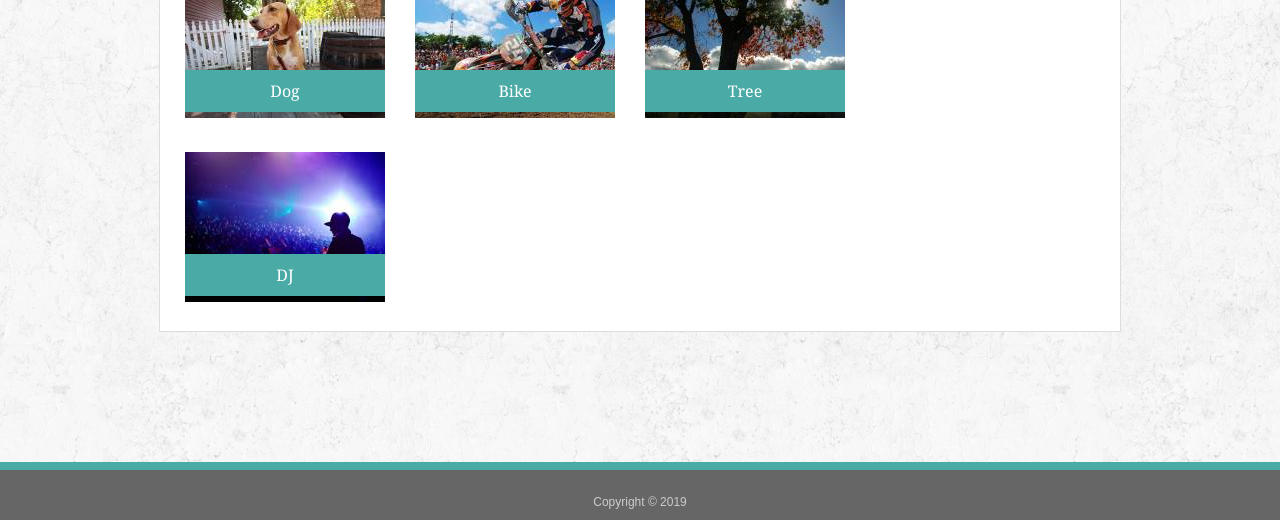
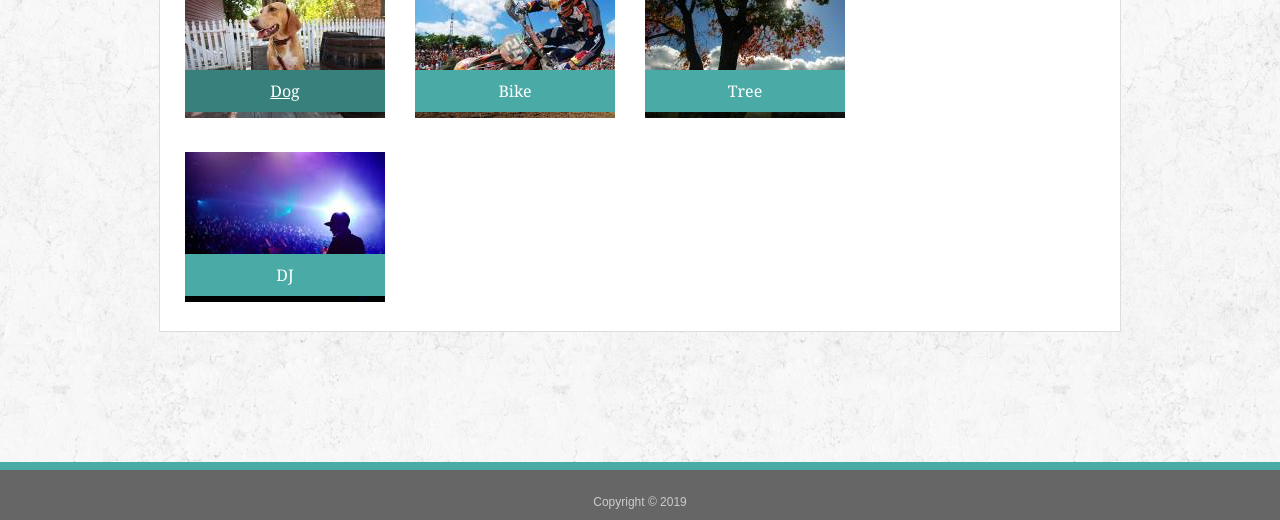
Before and after one commit to Tina-Lightning/Basic-Portfolio, a plain HTML site: page portfolio.html in a window 1280 px wide. In both pictures the pointer is over the element 285 px from the left and 371 px from the top of the page. Shown: the part 280-800 px from the top of the page. Drawn offline with Linux system fonts and the light colour scheme.

Commit message:
added hover styles

```diff
--- a/assets/css/style.css
+++ b/assets/css/style.css
@@ -118,6 +118,9 @@ input {
     padding: 10px 15px;
     font-size: 85%;
 }
+.submit-btn:hover {
+    background-color: #38807C;
+}
 
 /* ------- PORTFOLIO PAGE ------- */
 
@@ -143,3 +146,7 @@ input {
     display: table;
     clear: both;
 }
+.text-block:hover {
+    background-color: #38807C;
+    text-decoration: underline;
+}
```
